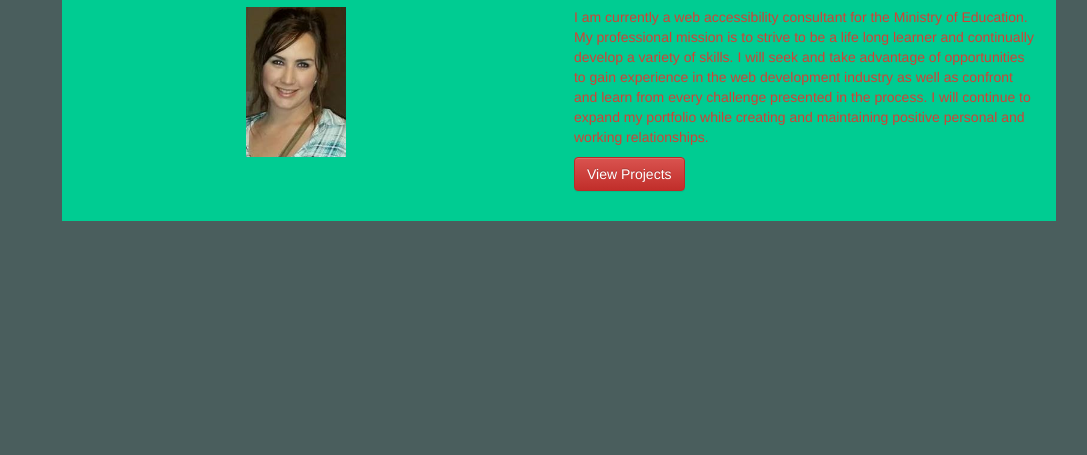
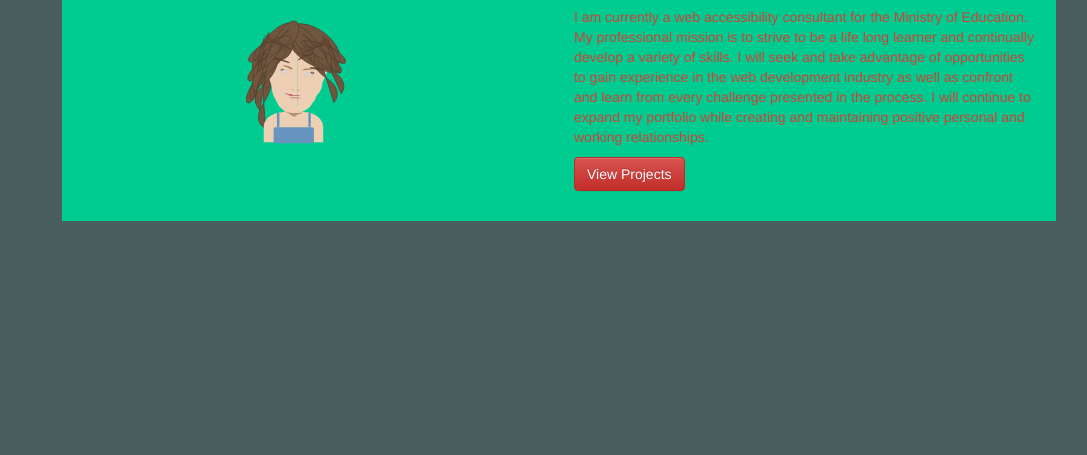
Before and after one commit to mallory13/newPortfolio, a website: page index.html in a window 1280 px wide. Shown: the part 283-738 px from the top of the page, without its empty margins (81-1168 px from the left). Drawn offline with nearby package versions, Linux system fonts and the light colour scheme; files whose address does not match are found by name.

Commit message:
hero image

```diff
--- a/index.html
+++ b/index.html
@@ -44,7 +44,7 @@
 
         <div class="row">
             <div class="col-md-4 col-md-offset-2 pull-left">
-                <img src="./images/profile.png" alt="profile picture of mallory steele" id="profilePic" height="150" width="100" />
+                <img src="./images/vectorize-self.svg" alt="profile picture of mallory steele" id="profilePic" height="150" width="100" />
             </div>
             <div class="col-md-6">
                 <p id="paragraph2"></p>
```
Also changed, not shown: images/vectorize-self.svg (added).
